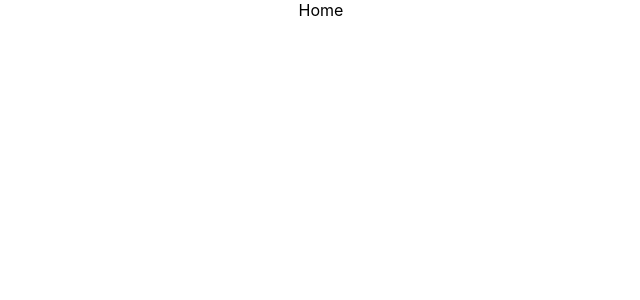
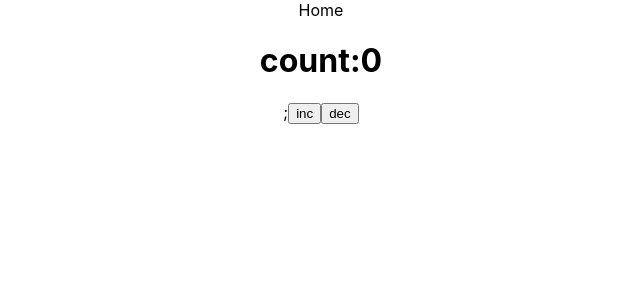
Before and after one commit to PoojaD12345/PAcollaboration, a React (Create React App) app: page / in a window 1280 px wide. Shown: the top 300 px of the page, without its empty margins (319-959 px from the left). Built offline with nearby package versions, Linux system fonts and the light colour scheme.

Commit message:
updated code

```diff
--- a/package.json
+++ b/package.json
@@ -9,6 +9,7 @@
     "react": "^18.2.0",
     "react-dom": "^18.2.0",
     "react-scripts": "5.0.1",
+    "scripts": "^0.1.0",
     "web-vitals": "^2.1.4"
   },
   "scripts": {
--- a/src/components/Home.jsx
+++ b/src/components/Home.jsx
@@ -1,8 +1,14 @@
-import React from 'react'
+import React,{useState} from 'react'
 
 const Home = () => {
+  const [count,setCount] = useState(0)
   return (
-    <div>Home</div>
+<>
+<div>Home</div>
+<h1>count:{count}</h1>;
+<button onClick={()=>{setCount=count+1}}>inc</button>
+<button onClick={()=>{setCount=count-1}}>dec</button>
+</>
   )
 }
 
```
Also changed, not shown: 1 other file (tests, documents, lock files or other folders).
